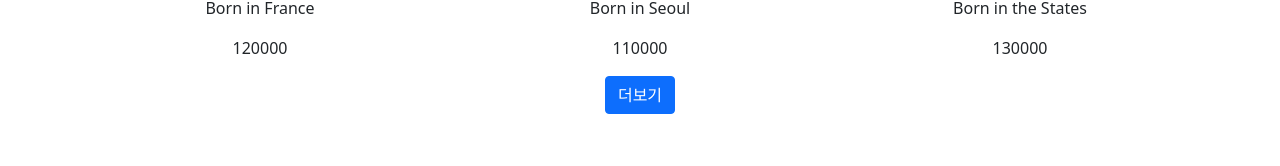
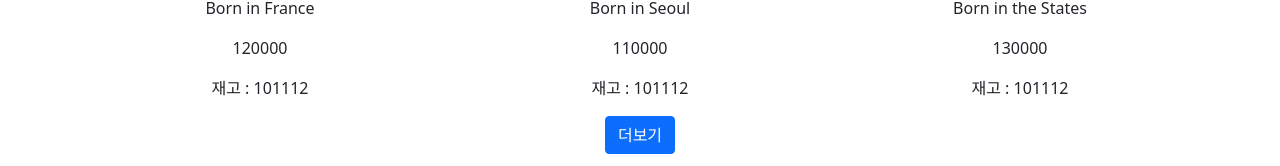
Before and after one commit to hodokim/React_ShoppingMall, a React (Create React App) app in the folder shop/: page / in a window 1280 px wide. Shown: the part 604-770 px from the top of the page. Built offline with nearby package versions, Linux system fonts and the light colour scheme; the HTML template or start-up script is replaced by a standard one.

Commit message:
Context API (좀 별로 인것 같음..)

```diff
--- a/shop/src/App.js
+++ b/shop/src/App.js
@@ -1,12 +1,13 @@
 import './App.css';
 import 'bootstrap/dist/css/bootstrap.min.css';
-import React, { useState } from "react";
+import React, { useContext, useState } from "react";
 import { Nav, Navbar, Container, NavDropdown } from 'react-bootstrap';
 import Data from './data.js';
 import Detail from './Detail.js';
 import axios from 'axios';
+import { Link, Route, Switch } from 'react-router-dom';
 
-import { Link, Route, Switch } from 'react-router-dom';
+export let stockContext = React.createContext();
 
 
 function App() {
@@ -45,6 +46,7 @@ function App() {
             20% Season Off!
           </div>
           <div className="container">
+            <stockContext.Provider value={stock}>
             <div className="row">
               {
                 shoesData.map((data, idx) => {
@@ -54,11 +56,17 @@ function App() {
                 })
               }
             </div>
+            </stockContext.Provider>
           </div>
         </Route>
+
+
         <Route path="/detail/:id">
+          <stockContext.Provider value={stock}>
           <Detail shoesData={shoesData} stock={stock} stockChg={stockChg}></Detail>
+          </stockContext.Provider>
         </Route>
+
 
         <Route path="/:id">
           <div>test</div>
@@ -93,15 +101,24 @@ function App() {
 
 
 function Card(props) {
+
+  let stock = useContext(stockContext);
   return (
     <div className="col-md-4">
-      <img src={props.shoes.imgUrl} width="100%" alt="shoesImg"></img>
+      <img src={'https://codingapple1.github.io/shop/shoes'+(props.shoes.id+1)+'.jpg'} width="100%" alt="shoesImg"></img>
       <h4>{props.shoes.title}</h4>
       <p>{props.shoes.content}</p>
       <p>{props.shoes.price}</p>
+
+      <Test></Test>
     </div>
   )
 };
 
+function Test(){
+  let stock = useContext(stockContext);
+  return <p>재고 : {stock}</p>
+}
+
 
 export default App;
--- a/shop/src/Detail.js
+++ b/shop/src/Detail.js
@@ -1,7 +1,8 @@
-import React, { useState,useEffect } from "react";
+import React, { useState,useEffect, useContext } from "react";
 import { useHistory, useParams } from 'react-router-dom';
 import styled from 'styled-components';
 import './Detail.scss';
+import {stockContext} from './App.js'
 
 let Box = styled.div`
     padding : 20px;
@@ -28,6 +29,7 @@ let Title = styled.h4`
 function Detail(props) {
     //useEffect 는 mounted, updated 될때 작동한다.
     let [stockAlert, stockAlertChg] = useState(true);
+    let stock = useContext(stockContext)
 
     useEffect(() => {
         let timer = setTimeout(() => {
```
